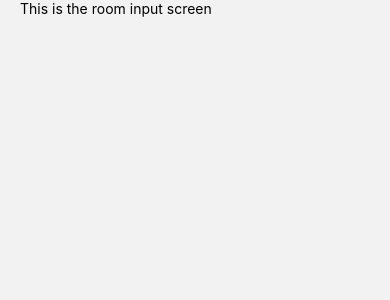
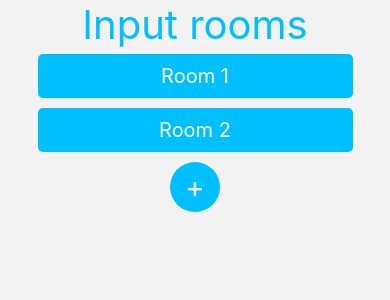
Before and after one commit to Adampatryk/roomy-app, a React Native app in the folder roomy/: screen / in a window 390 px wide. Both pictures are taken after a click on the button "START". Shown: the top 300 px of the page. Built offline with nearby package versions, Linux system fonts and the light colour scheme.

Commit message:
Input test rooms

```diff
--- /dev/null
+++ b/roomy/app/components/ListItem.js
@@ -0,0 +1,27 @@
+import { StyleSheet, Text, View } from "react-native";
+import colors from "../config/colors";
+
+const ListItem = ({ title }) => {
+  return (
+    <View style={styles.container}>
+      <Text style={styles.text}>{title}</Text>
+    </View>
+  );
+};
+
+const styles = StyleSheet.create({
+  container: {
+    width: "90%",
+    backgroundColor: colors.PRIMARY,
+    padding: 10,
+    alignItems: "center",
+    margin: 5,
+    borderRadius: 5,
+  },
+  text: {
+    fontSize: 20,
+    color: colors.WHITE,
+  },
+});
+
+export default ListItem;
--- /dev/null
+++ b/roomy/app/components/PlusButton.js
@@ -0,0 +1,28 @@
+import { StyleSheet, Text, TouchableOpacity, View } from "react-native";
+import colors from "../config/colors";
+
+const PlusButton = ({ onPressed }) => {
+  return (
+    <TouchableOpacity style={styles.container} onPress={onPressed}>
+      <Text style={styles.text}>+</Text>
+    </TouchableOpacity>
+  );
+};
+
+export default PlusButton;
+
+const styles = StyleSheet.create({
+  container: {
+    backgroundColor: colors.PRIMARY,
+    width: 50,
+    height: 50,
+    justifyContent: "center",
+    alignItems: "center",
+    borderRadius: 25,
+    margin: 5,
+  },
+  text: {
+    fontSize: 30,
+    color: colors.WHITE,
+  },
+});
--- a/roomy/app/config/colors.js
+++ b/roomy/app/config/colors.js
@@ -2,5 +2,6 @@ export default {
   WHITE: "#fff",
   BLACK: "#000",
   GRAY: "#aaa",
-  PRIMARY: "#123",
+  PRIMARY: "#00bfff",
+  SECONDARY: "#b1ebff",
 };
--- a/roomy/app/screens/RoomInputScreen.js
+++ b/roomy/app/screens/RoomInputScreen.js
@@ -1,12 +1,47 @@
-import { Text } from "react-native";
+import { useState } from "react";
+import { StyleSheet, View } from "react-native";
+import AppTitle from "../components/AppTitle";
+import ListItem from "../components/ListItem";
+import PlusButton from "../components/PlusButton";
 import Screen from "../components/Screen";
 
+const testRooms = [
+  {
+    id: 1,
+    name: "Room 1",
+  },
+  {
+    id: 2,
+    name: "Room 2",
+  },
+];
+
+const getNewRoom = () => {
+  return { id: 3, name: "Test" };
+};
+
 const RoomInputScreen = () => {
+  const [rooms, setRooms] = useState(testRooms);
+
+  const askUserForNewRoom = () => {
+    const newRooms = [...rooms, getNewRoom()];
+    setRooms(newRooms);
+  };
   return (
     <Screen>
-      <Text>This is the room input screen</Text>
+      <View style={styles.container}>
+        <AppTitle>Input rooms</AppTitle>
+        {rooms.map((room) => (
+          <ListItem title={room.name} />
+        ))}
+        <PlusButton onPressed={() => askUserForNewRoom()} />
+      </View>
     </Screen>
   );
 };
 
 export default RoomInputScreen;
+
+const styles = StyleSheet.create({
+  container: { flex: 1, alignItems: "center" },
+});
```
